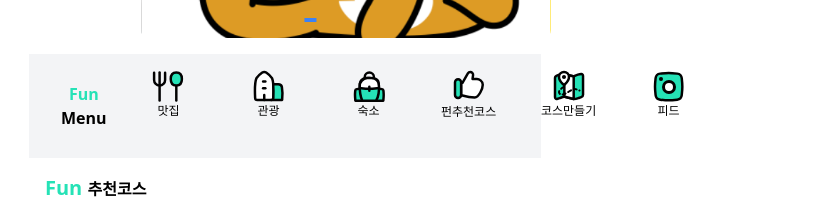
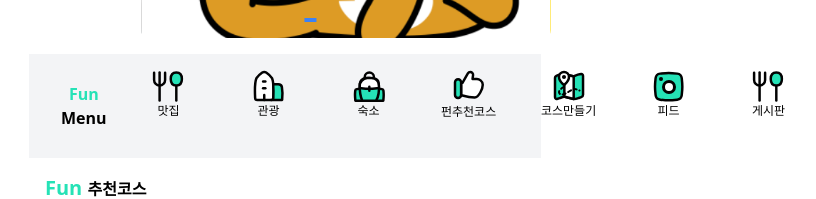
Before and after one commit to porodog/funspot, a React (Create React App) app in the folder frontend/: page / in a window 1280 px wide. Shown: the part 302-501 px from the top of the page, without its empty margins (355-1171 px from the left). Built offline with nearby package versions, Linux system fonts and the light colour scheme; no server answers.

Commit message:
Frontend [ 로그인/Link path 수정中 ]

```diff
--- a/frontend/src/usr/main/component/NavigationMenu.js
+++ b/frontend/src/usr/main/component/NavigationMenu.js
@@ -15,7 +15,7 @@ const categories = [
   { name: '펀추천코스', img: <LikeSpot />, path: '/recommended-courses' },
   { name: '코스만들기', img: <MakeCourse />, path: '/create-course' },
   { name: '피드', img: <Feed />, path: '/feed' },
-  //   { name: '투어', icon: '🚶' },
+  { name: '게시판', img: <FoodFork />, path: '/board' },
   //   { name: '축제', icon: '🎉' },
 ];
 
```
